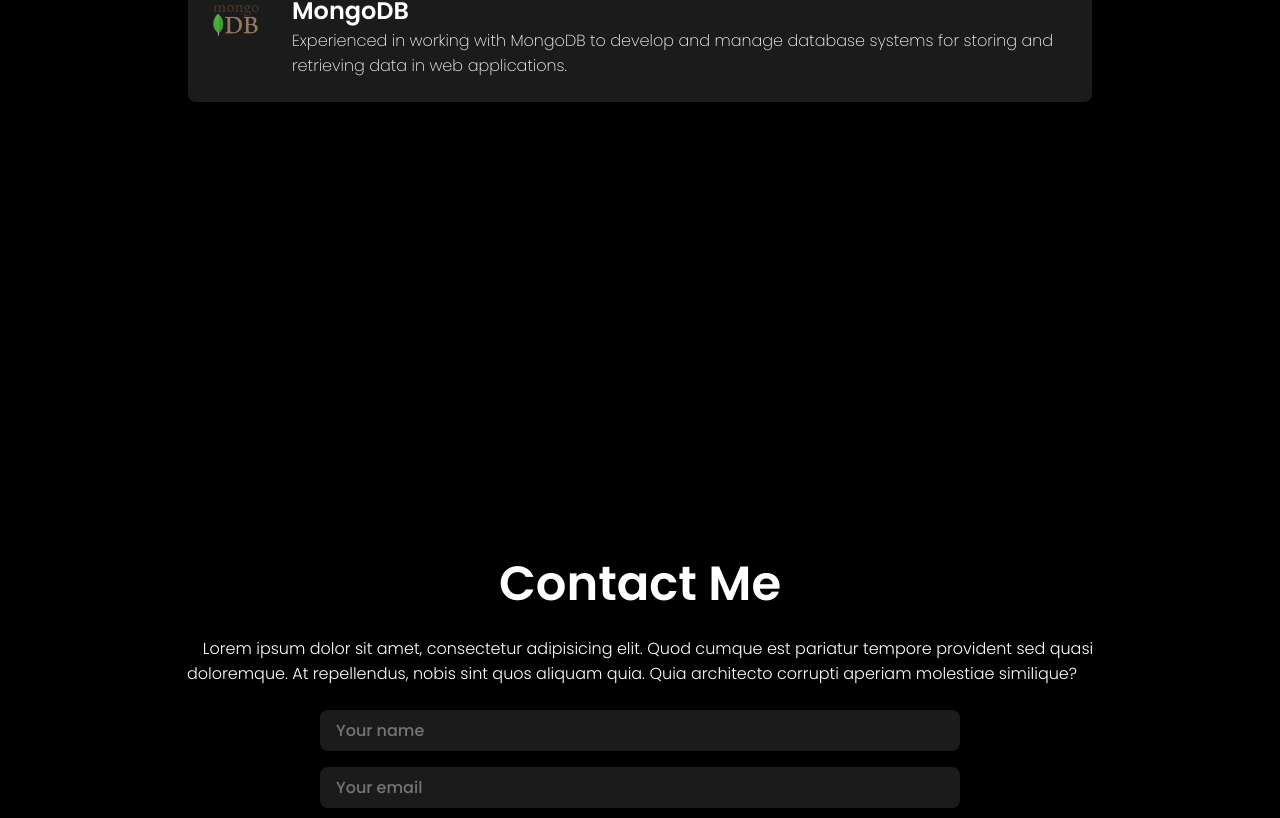
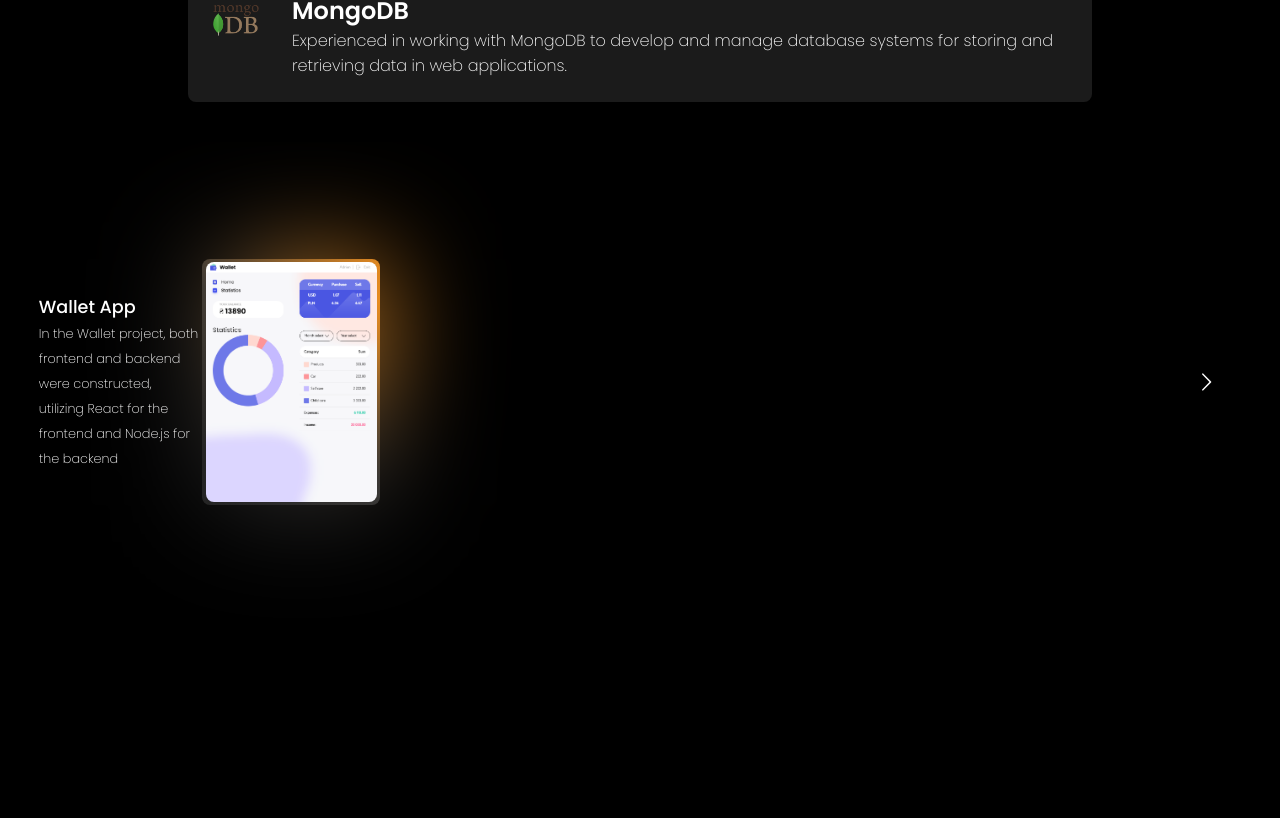
Before and after one commit to adiczq/portfolio, a React (Create React App) app: page / in a window 1280 px wide. Shown: the part 2462-3280 px from the top of the page. Built offline with nearby package versions, Linux system fonts and the light colour scheme.

Commit message:
Update Works.css

```diff
--- a/src/components/Works/Works.css
+++ b/src/components/Works/Works.css
@@ -1,24 +1,8 @@
 #works {
-  margin: 0 auto;
-  min-height: calc(50vh - 4rem);
-  width: 100vw;
-  max-width: 60rem;
-  display: flex;
-  flex-direction: column;
-  align-items: center;
-  justify-content: center;
-  text-align: center;
-  padding: 0 1rem;
+  min-height: calc(100vh - 4rem);
 }
-.worksTitle {
-  margin: 1rem 0;
-  font-size: 3rem;
+@media screen and (max-width: 768px) {
+  #works {
+    min-height: 100vh;
+  }
 }
-.worksDesc {
-  text-align: justify;
-  font-size: 1rem;
-  font-weight: 200;
-  max-width: 50rem;
-  padding: 0 2rem;
-  margin-bottom: 2rem;
-}
```
